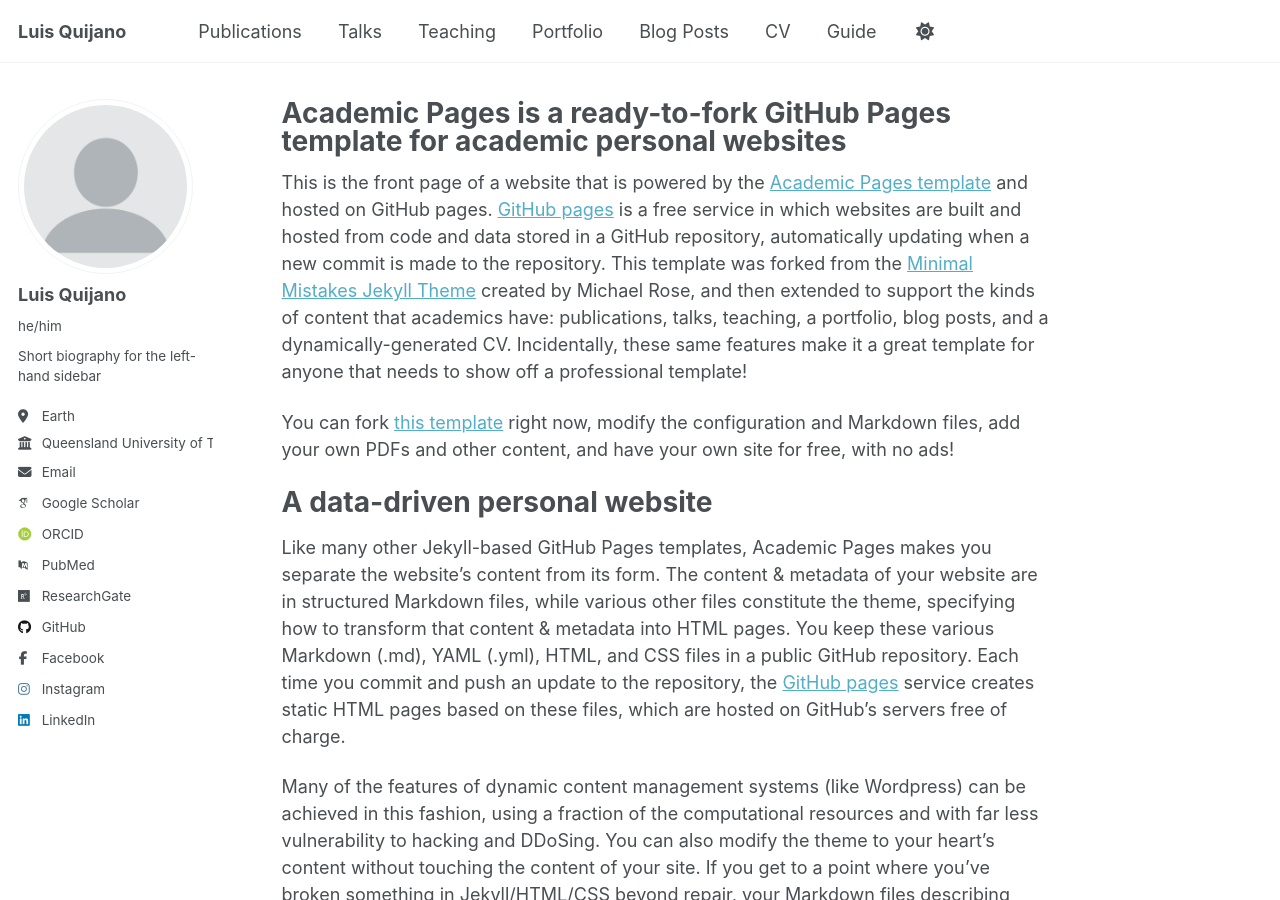
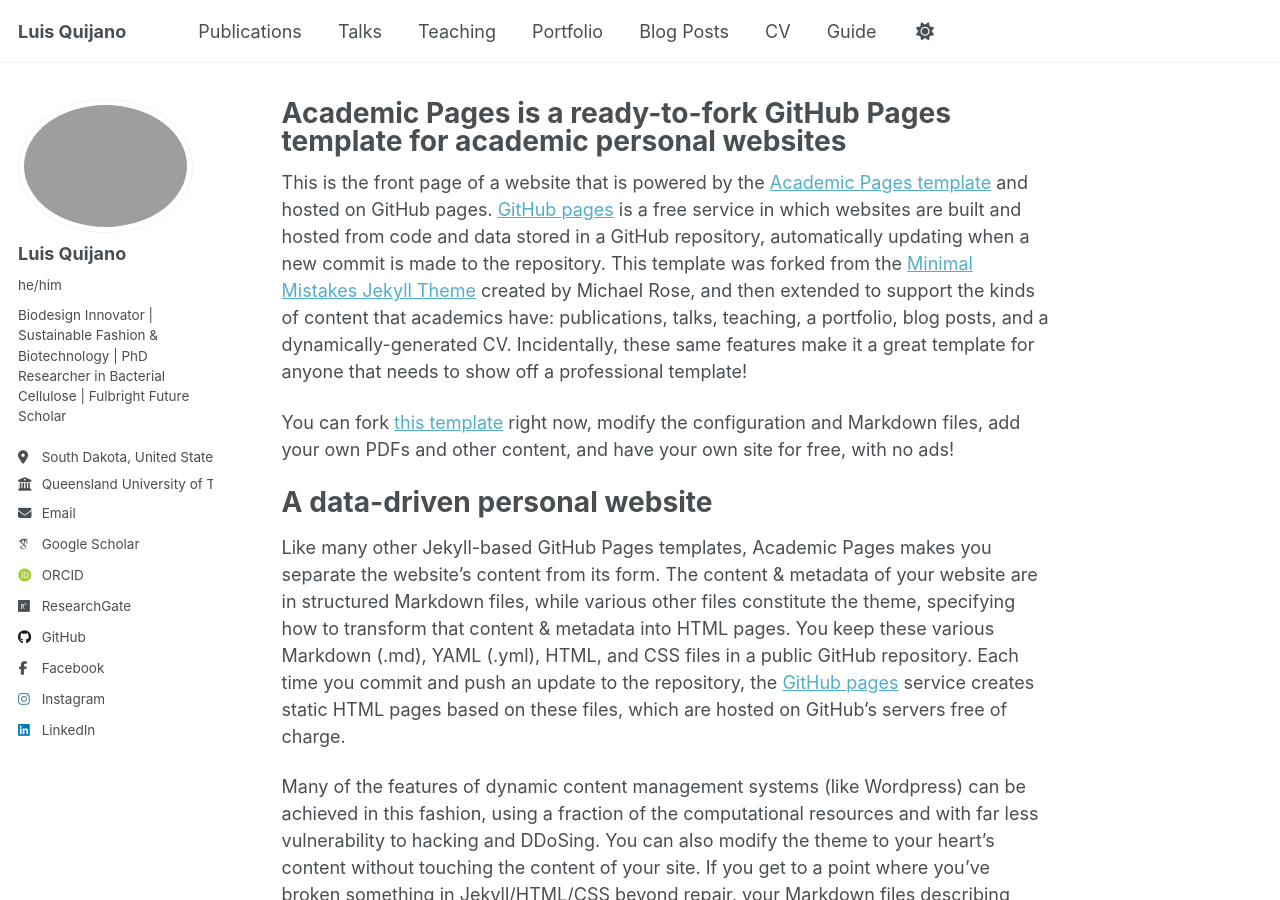
Before and after one commit to LQUIJANO123/luisquijano.github.io, a Jekyll site: the page built from _pages/about.md, in a window 1280 px wide and 900 px high. Built offline with Jekyll 4.4.1, drawn with Linux system fonts in a browser that asks for light colours; some web fonts are replaced; a script that is not in the unit is left out.

Commit message:
Update _config.yml

```diff
--- a/_config.yml
+++ b/_config.yml
@@ -23,11 +23,11 @@ repository               : "academicpages/academicpages.github.io"
 #               Additional customization can be done by editing /_includes/author-profile.html
 author:
   # Biographic information
-  avatar           : "profile.png"
+  avatar           : "Quijano Headshot Photo.png"
   name             : "Luis Quijano"
   pronouns         : "he/him"
-  bio              : "Short biography for the left-hand sidebar"
-  location         : "Earth"
+  bio              : "Biodesign Innovator | Sustainable Fashion & Biotechnology | PhD Researcher in Bacterial Cellulose | Fulbright Future Scholar"
+  location         : "South Dakota, United States of America"
   employer         : "Queensland University of Technology"
   uri              : # URL
   email            : "l.quijano@connect.qut.edu.au"
@@ -35,12 +35,12 @@ author:
   # Academic websites
   academia         : # URL
   arxiv            : # URL - Update with the correct link to your profile
-  googlescholar    : "https://scholar.google.com/citations?user=PS_CX0AAAAAJ"
+  googlescholar    : "https://scholar.google.com/citations?user=a7aWZqgAAAAJ&hl=en"
   inspire-hep      : # URL
   impactstory      : # URL
   orcid            : "https://orcid.org/0000-0003-1512-0593"
   semantic         : # URL
-  pubmed           : "https://www.ncbi.nlm.nih.gov/pubmed/?term=john+snow"
+  pubmed           : # "https://www.ncbi.nlm.nih.gov/pubmed/?term=john+snow"
   researchgate     : "https://www.researchgate.net/profile/Luis-Quijano?ev=hdr_xprf"
   scopus           : # URL
 
```
